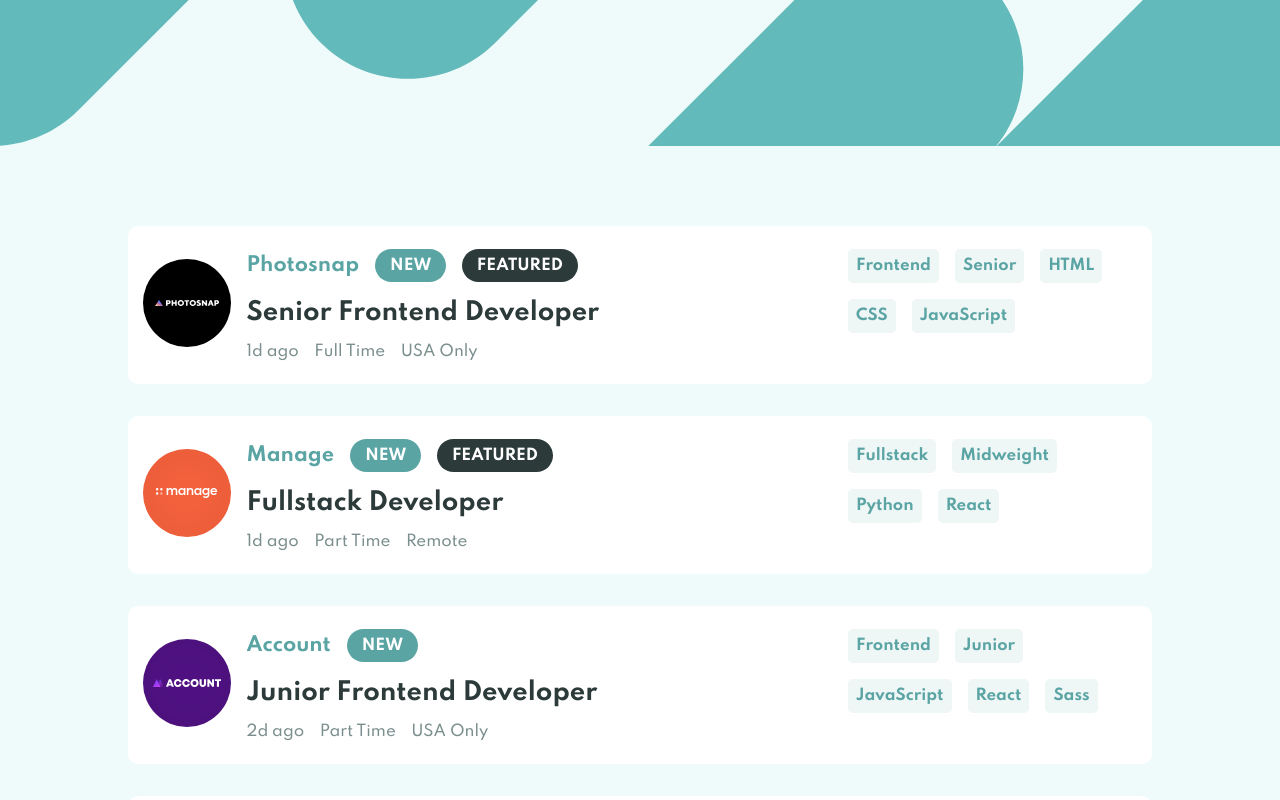
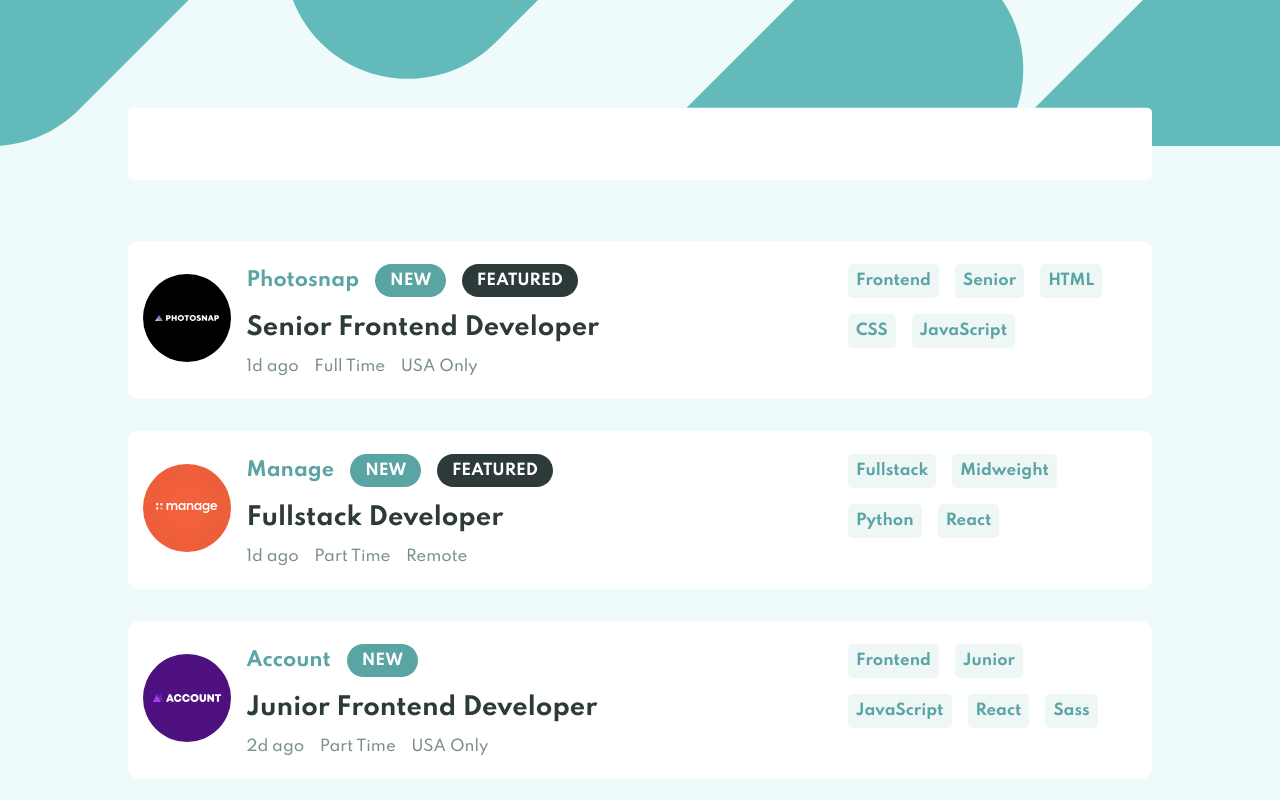
Before and after one commit to khwilo/job-listings, a React (Create React App) app: page / in a window 1280 px wide. Shown: the top 800 px of the page. Built offline with nearby package versions, Linux system fonts and the light colour scheme.

Commit message:
Add search input field

```diff
--- /dev/null
+++ b/src/components/SearchField/SearchField.css
@@ -0,0 +1,29 @@
+.searchField {
+  position: absolute;
+  margin-left: 10%;
+  transform: translateY(-60%);
+}
+
+.searchFieldWrapper {
+  position: relative;
+}
+
+.searchInput {
+  width: 100%;
+  min-height: 3em;
+  border: none;
+  border-radius: 5px;
+  font-size: 1.5rem;
+  color: var(--clr-primary);
+  padding: 0 1em;
+}
+
+.searchInput:focus {
+  outline: none;
+  border: 1px solid var(--clr-white);
+}
+
+/* .clearBtn {
+  position: absolute;
+  transform: translate(-150%, 110%);
+} */
--- /dev/null
+++ b/src/components/SearchField/SearchField.js
@@ -0,0 +1,21 @@
+import React from 'react';
+
+import './SearchField.css';
+
+const SearchField = ({ value, handleChange }) => {
+  return (
+    <div className='searchField container'>
+      <div className='searchFieldWrapper'>
+        <input
+          className='searchInput'
+          type='text'
+          value={value}
+          onChange={handleChange}
+        />
+        {/* <button className='clearBtn'>clear</button> */}
+      </div>
+    </div>
+  );
+};
+
+export default SearchField;
--- a/src/containers/App/App.css
+++ b/src/containers/App/App.css
@@ -0,0 +1,3 @@
+.wrapper {
+  position: relative;
+}
--- a/src/containers/App/App.js
+++ b/src/containers/App/App.js
@@ -1,15 +1,23 @@
-import React from 'react';
-
-import jobs from '../../utils/data.json';
+import React, { useState } from 'react';
 
 import Header from '../../components/Header/Header';
+import SearchField from '../../components/SearchField/SearchField';
+import data from '../../utils/data.json';
 import Cards from '../Cards/Cards';
 import './App.css';
 
 function App() {
+  const [jobs, setJobs] = useState(data);
+
+  const handleChange = (event) => {
+    const { value } = event.target;
+    console.log('Value: ', value);
+  };
+
   return (
     <div className='wrapper'>
       <Header />
+      <SearchField handleChange={handleChange} />
       <Cards data={jobs} />
     </div>
   );
--- a/src/containers/Cards/Cards.css
+++ b/src/containers/Cards/Cards.css
@@ -1,3 +1,3 @@
 .cards {
-  margin: 5em 0;
+  margin: 6em 0;
 }
```
